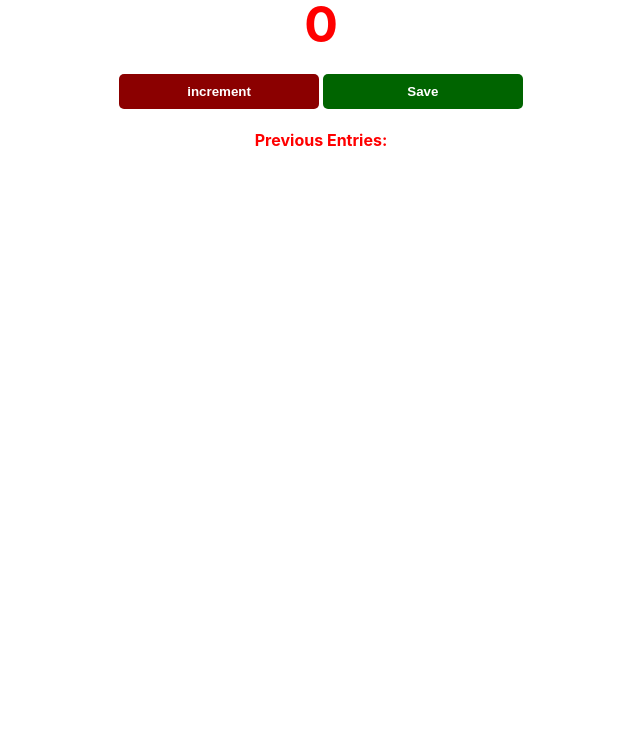
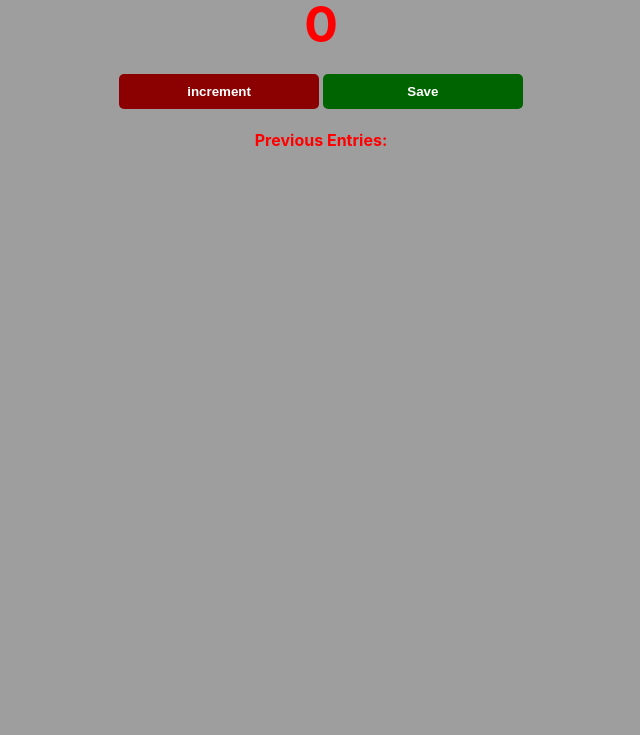
Before and after one commit to grassfinn/passenger-counter-app, a plain HTML site: page index.html in a window 1280 px wide. Shown: the part 65-800 px from the top of the page, without its empty margins (319-959 px from the left). Drawn offline with Linux system fonts and the light colour scheme; the site is published under a folder, as on GitHub Pages, so addresses that start at the root find nothing.

Commit message:
background image

```diff
--- a/style.css
+++ b/style.css
@@ -1,5 +1,5 @@
 body {
-    background-image: url(/jorge-ramirez-pozZmiDA8rI-unsplash.jpg);
+    background-image: url(jorge-ramirez-pozZmiDA8rI-unsplash.jpg);
     background-size: cover;
     background-position: center;
     font-family: -apple-system, BlinkMacSystemFont, 'Segoe UI', Roboto, Oxygen, Ubuntu, Cantarell, 'Open Sans', 'Helvetica Neue', sans-serif;
```
